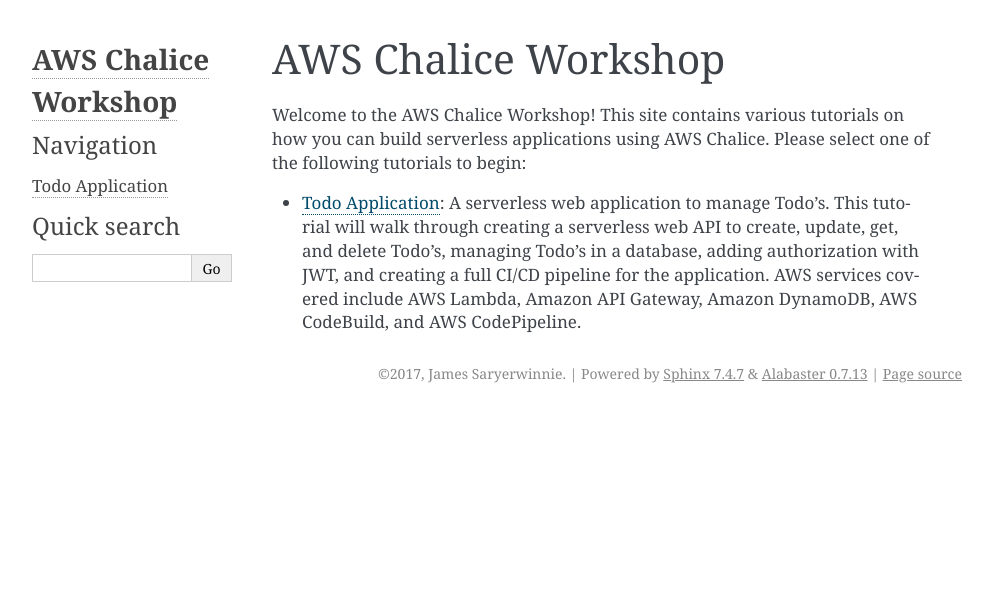
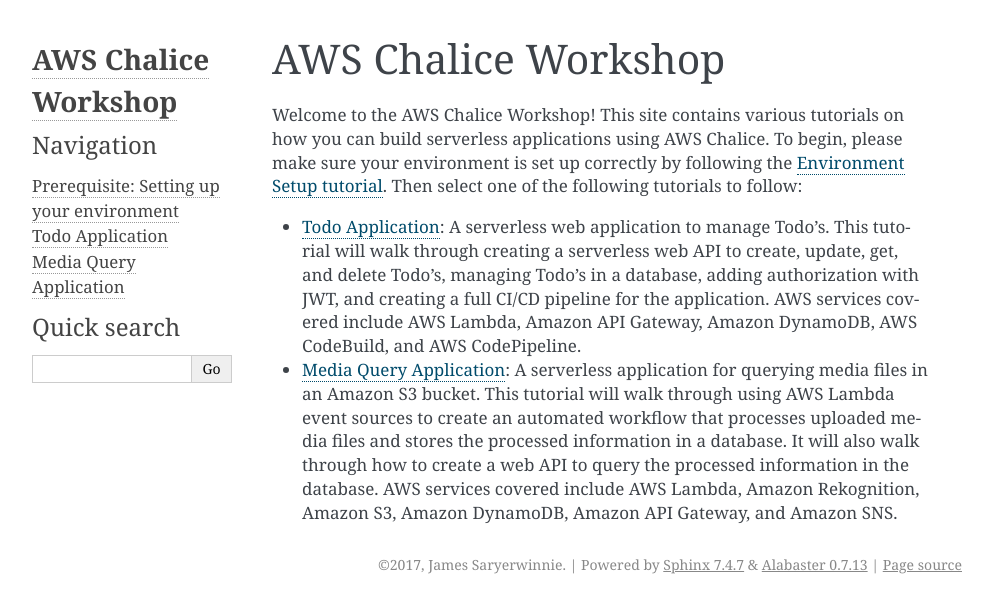
Before and after one commit to aws-samples/chalice-workshop, a Sphinx documentation site: the page built from docs/source/index.rst, in a window 1280 px wide. Shown: the top 613 px of the page, without its empty margins (148-1141 px from the left). Built offline with Sphinx 7.4.7, drawn with Linux system fonts in a browser that asks for light colours.

Commit message:
Add parts for event workshop
Hoisted environment setup to be shared across tutorials

```diff
--- a/docs/source/index.rst
+++ b/docs/source/index.rst
@@ -7,8 +7,10 @@
 ====================
 
 Welcome to the AWS Chalice Workshop! This site contains various tutorials
-on how you can build serverless applications using AWS Chalice. Please
-select one of the following tutorials to begin:
+on how you can build serverless applications using AWS Chalice. To begin,
+please make sure your environment is set up correctly by following the
+`Environment Setup tutorial <env-setup.html>`__. Then select one of the
+following tutorials to follow:
 
 * `Todo Application <todo-app/index.html>`__: A serverless web application
   to manage Todo's. This tutorial will walk through creating a serverless
@@ -17,8 +19,20 @@
   pipeline for the application. AWS services covered include AWS Lambda,
   Amazon API Gateway, Amazon DynamoDB, AWS CodeBuild, and AWS CodePipeline.
 
+* `Media Query Application <media-query/index.html>`__: A serverless
+  application for querying media files in an Amazon S3 bucket. This tutorial
+  will walk through using AWS Lambda event sources to create an automated
+  workflow that processes uploaded media files and stores the processed
+  information in a database. It will also walk through how to create a web API
+  to query the processed information in the database. AWS services covered
+  include AWS Lambda, Amazon Rekognition, Amazon S3, Amazon DynamoDB,
+  Amazon API Gateway, and Amazon SNS.
+
+
 .. toctree::
    :hidden:
    :maxdepth: 3
 
+   env-setup
    todo-app/index
+   media-query/index
--- /dev/null
+++ b/docs/source/media-query/00-intro-chalice.rst
@@ -0,0 +1,2 @@
+Part 0: Introduction to Chalice
+===============================
--- /dev/null
+++ b/docs/source/media-query/01-intro-rekognition.rst
@@ -0,0 +1,2 @@
+Part 1: Introduction to Amazon Rekognition
+==========================================
--- /dev/null
+++ b/docs/source/media-query/02-chalice-with-rekognition.rst
@@ -0,0 +1,2 @@
+Part 2: Build a Chalice application using Rekognition
+=====================================================
--- /dev/null
+++ b/docs/source/media-query/03-add-db.rst
@@ -0,0 +1,2 @@
+Part 3: Add media files to a DynamoDB table
+===========================================
--- /dev/null
+++ b/docs/source/media-query/04-s3-event.rst
@@ -0,0 +1,2 @@
+Part 4: Add S3 event source
+===========================
--- /dev/null
+++ b/docs/source/media-query/05-s3-delete-event.rst
@@ -0,0 +1,2 @@
+Part 5: Add S3 delete event handler
+===================================
--- /dev/null
+++ b/docs/source/media-query/06-web-api.rst
@@ -0,0 +1,2 @@
+Part 6: Add REST API to query media files
+=========================================
--- /dev/null
+++ b/docs/source/media-query/07-videos.rst
@@ -0,0 +1,2 @@
+Part 7: Add workflow to process videos
+======================================
--- a/docs/source/todo-app/index.rst
+++ b/docs/source/todo-app/index.rst
@@ -9,6 +9,5 @@
 .. toctree::
    :maxdepth: 2
 
-   env-setup
    part1/index
    part2/index
```
Also changed, not shown: docs/source/media-query/index.rst (added, +14 -0 lines), docs/source/env-setup.rst (renamed from docs/source/todo-app/env-setup.rst).
